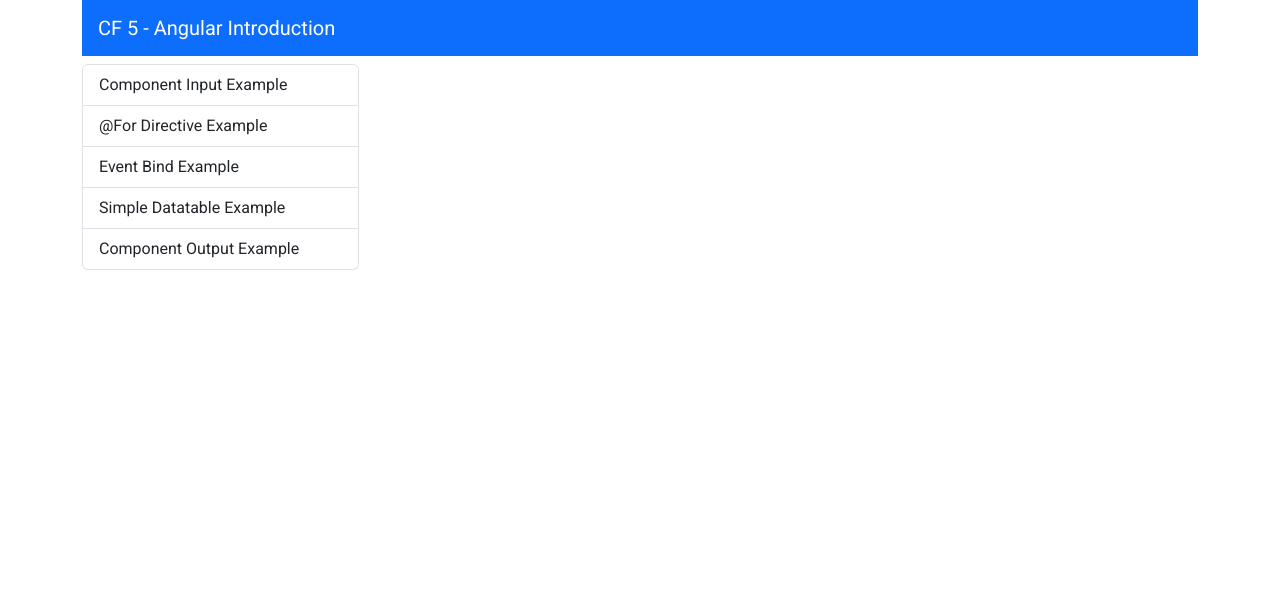
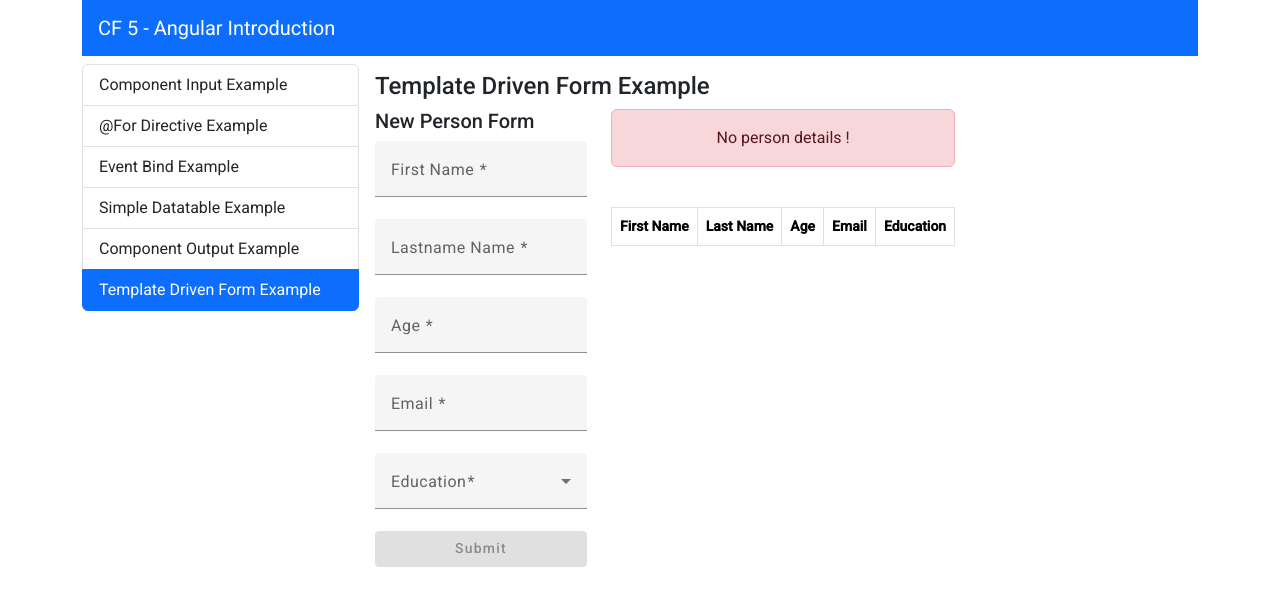
Before and after one commit to kateKipa/angular-introduction, an Angular app: page /template-driven-form-example in a window 1280 px wide. Before the commit this address led to /. Shown: the top 606 px of the page. Built offline with nearby package versions, Linux system fonts and the light colour scheme.

Commit message:
template driven forms

```diff
--- a/src/app/app.routes.ts
+++ b/src/app/app.routes.ts
@@ -5,6 +5,7 @@
 import { ForDirectiveExampleComponent } from './components/for-directive-example/for-directive-example.component';
 import { SimpleDatatableExampleComponent } from './components/simple-datatable-example/simple-datatable-example.component';
 import { ComponentOutputExampleComponent } from './components/component-output-example/component-output-example.component';
+import { TemplateDrivenFormExampleComponent } from './components/template-driven-form-example/template-driven-form-example.component';
 
 export const routes: Routes = [
     {path : 'event-bind-example', component: EventBindExampleComponent},
@@ -13,5 +14,6 @@
     {path : "component-input-example", component : ComponentInputExampleComponent},
     {path : 'for-directive-example', component : ForDirectiveExampleComponent},
     {path : 'simple-datatable-example', component : SimpleDatatableExampleComponent},
-    {path : 'component-output-example', component : ComponentOutputExampleComponent}
+    {path : 'component-output-example', component : ComponentOutputExampleComponent},
+    {path : 'template-driven-form-example', component : TemplateDrivenFormExampleComponent}
 ];
--- /dev/null
+++ b/src/app/components/eperson-template-driven-form/eperson-template-driven-form.component.html
@@ -0,0 +1,112 @@
+<div class="d-flex flex-column">
+    <h5>New Person Form</h5>
+
+    <form #form="ngForm" class="d-flex flex-column" action="">
+        <mat-form-field>
+            <mat-label>
+                First Name
+            </mat-label>
+
+            <input  matInput
+                    ngModel
+                    required
+                    type="text"
+                    name="givenName"
+                    #givenName="ngModel">
+            @if (givenName.errors && givenName.errors['required']) {
+            <mat-error>
+                First Name is required
+            </mat-error>
+            }
+        </mat-form-field>
+        <mat-form-field>
+            <mat-label>
+                Lastname Name
+            </mat-label>
+
+            <input  matInput
+                    ngModel
+                    required
+                    type="text"
+                    name="surName"
+                    #surName="ngModel">
+            @if (surName.errors && surName.errors['required']) {
+            <mat-error>
+                Last Name is required
+            </mat-error>
+            }
+        </mat-form-field>
+        <mat-form-field>
+            <mat-label>
+                Age
+            </mat-label>
+
+            <input  matInput
+                    ngModel
+                    required
+                    type="number"
+                    min="18"
+                    max="100"
+                    name="age"
+                    #age="ngModel">
+            @if (age.errors && age.errors['required']) {
+            <mat-error>Age is required</mat-error>
+            }
+            @if (age.errors && age.errors['min']) {
+                <mat-error>Age must be &geq; 18</mat-error>
+            }
+            @if (age.errors && age.errors['max']) {
+                <mat-error>Age must be &leq; 100</mat-error>
+            }
+        </mat-form-field>
+        <mat-form-field>
+            <mat-label>
+                Email
+            </mat-label>
+
+            <input  matInput
+                    ngModel
+                    required
+                    type="text"
+                    pattern="[a-zA-Z0-9\.\-]+@[a-zA-Z0-9\.\-]+\.[a-zA-Z]{2,}"
+                    name="email"
+                    #email="ngModel">
+            @if (email.errors && email.errors['required']) {
+            <mat-error>Email is required</mat-error>
+            }
+            @if (email.errors && email.errors['pettern']) {
+                <mat-error>Invalid Email</mat-error>
+            }
+        </mat-form-field>
+        <mat-form-field>
+            <mat-label>Education</mat-label>
+            <mat-select
+                    required
+                    ngModel
+                    name="education"
+                    type="text"
+                    #education="ngModel"
+            >
+            <mat-option value="Some college, no degree"
+            >Some college, no degree</mat-option
+            >
+            <mat-option value="Master’s degree">Master’s degree</mat-option>
+            <mat-option value="Bachelor’s degree">Bachelor’s degree</mat-option>
+            <mat-option value="Associate’s degree">Associate’s degree</mat-option>
+            <mat-option value="High school diploma or equivalent"
+            >High school diploma or equivalent</mat-option
+            >
+            <mat-option value="No formal education">No formal education</mat-option>
+            </mat-select>
+            @if (education.errors && education.errors['required']) {
+                <mat-error>Education is required</mat-error>
+            }
+            </mat-form-field>
+    </form>
+    <button (click)="onSubmit(form.value)"
+        mat-flat-button
+        color="primary"
+        [disabled]="form.invalid">
+        Submit
+    </button>
+</div>
--- /dev/null
+++ b/src/app/components/eperson-template-driven-form/eperson-template-driven-form.component.ts
@@ -0,0 +1,23 @@
+import { Component, EventEmitter, Output } from '@angular/core';
+import { MatInputModule } from '@angular/material/input';
+import { MatFormFieldModule } from '@angular/material/form-field';
+import {MatSelectModule } from '@angular/material/select';
+import { MatButtonModule } from '@angular/material/button';
+import { FormsModule } from '@angular/forms';
+import { EPerson } from 'src/app/shared/interfaces/person';
+
+@Component({
+  selector: 'app-eperson-template-driven-form',
+  standalone: true,
+  imports: [FormsModule, MatFormFieldModule, MatInputModule, MatSelectModule, MatButtonModule],
+  templateUrl: './eperson-template-driven-form.component.html',
+  styleUrl: './eperson-template-driven-form.component.css'
+})
+export class EpersonTemplateDrivenFormComponent {
+  @Output() person = new EventEmitter<EPerson>()
+  onSubmit(value:any) {
+    console.log(value as EPerson)
+    this.person.emit(value as EPerson)
+  }
+
+}
--- a/src/app/components/list-group-menu/list-group-menu.component.ts
+++ b/src/app/components/list-group-menu/list-group-menu.component.ts
@@ -15,6 +15,7 @@
     {text : '@For Directive Example', routerLink : 'for-directive-example'},
     {text : 'Event Bind Example', routerLink : 'event-bind-example'},
     {text : 'Simple Datatable Example', routerLink: 'simple-datatable-example'},
-    {text : 'Component Output Example', routerLink: 'component-output-example'}
+    {text : 'Component Output Example', routerLink: 'component-output-example'},
+    {text : 'Template Driven Form Example', routerLink: 'template-driven-form-example'}
   ]
 }
--- /dev/null
+++ b/src/app/components/template-driven-form-example/template-driven-form-example.component.html
@@ -0,0 +1,10 @@
+<h4>Template Driven Form Example</h4>
+
+<div class="d-flex gap-4">
+    <app-eperson-template-driven-form (person)="onPerson($event)"></app-eperson-template-driven-form>
+
+    <div class="d-flex flex-column gap-4">
+        <app-person-table [person]="currentPerson"></app-person-table>
+        <app-simple-datatable [data]="persons"></app-simple-datatable>
+    </div>
+</div>
--- /dev/null
+++ b/src/app/components/template-driven-form-example/template-driven-form-example.component.ts
@@ -0,0 +1,23 @@
+import { Component } from '@angular/core';
+import { EpersonTemplateDrivenFormComponent } from '../eperson-template-driven-form/eperson-template-driven-form.component';
+import { EPerson } from 'src/app/shared/interfaces/person';
+import { PersonTableComponent } from '../person-table/person-table.component';
+import { SimpleDatatableComponent } from '../simple-datatable/simple-datatable.component';
+
+@Component({
+  selector: 'app-template-driven-form-example',
+  standalone: true,
+  imports: [EpersonTemplateDrivenFormComponent, PersonTableComponent, SimpleDatatableComponent],
+  templateUrl: './template-driven-form-example.component.html',
+  styleUrl: './template-driven-form-example.component.css'
+})
+export class TemplateDrivenFormExampleComponent {
+
+  currentPerson: EPerson
+  persons: EPerson[] = []
+
+  onPerson(person: EPerson) {
+    this.currentPerson = person
+    this.persons.push(person)
+  }
+}
```
Also changed, not shown: src/app/components/eperson-template-driven-form/eperson-template-driven-form.component.css (added), src/app/components/template-driven-form-example/template-driven-form-example.component.css (added), 1 other file (tests, documents, lock files or other folders).
